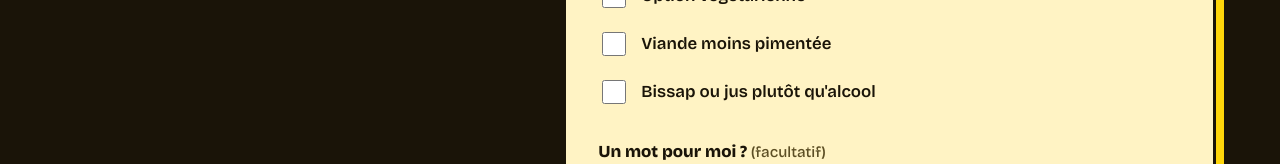
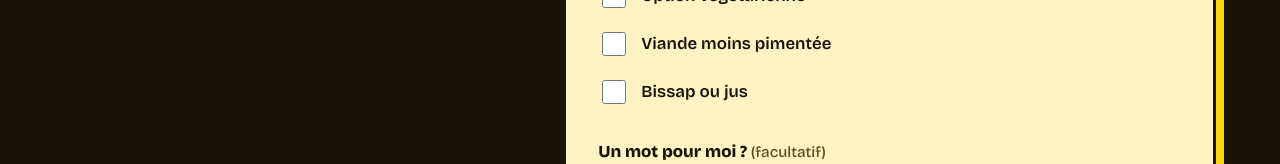
Before and after one commit to Sowgenius/dibi-party, a plain HTML site: page index.html in a window 1280 px wide. Shown: the part 2036-2200 px from the top of the page. Drawn offline with Linux system fonts and the light colour scheme.

Commit message:
Remove alcohol mention

```diff
--- a/index.html
+++ b/index.html
@@ -346,7 +346,7 @@ FINISH: unreviewed and undocumented is unfinished; this build ends with the fini
         <div class="checks">
           <label><input type="checkbox" name="diet" value="veggie"> Option végétarienne</label>
           <label><input type="checkbox" name="diet" value="mild"> Viande moins pimentée</label>
-          <label><input type="checkbox" name="diet" value="juice"> Bissap ou jus plutôt qu'alcool</label>
+          <label><input type="checkbox" name="diet" value="juice"> Bissap ou jus</label>
         </div>
       </fieldset>
 
```
